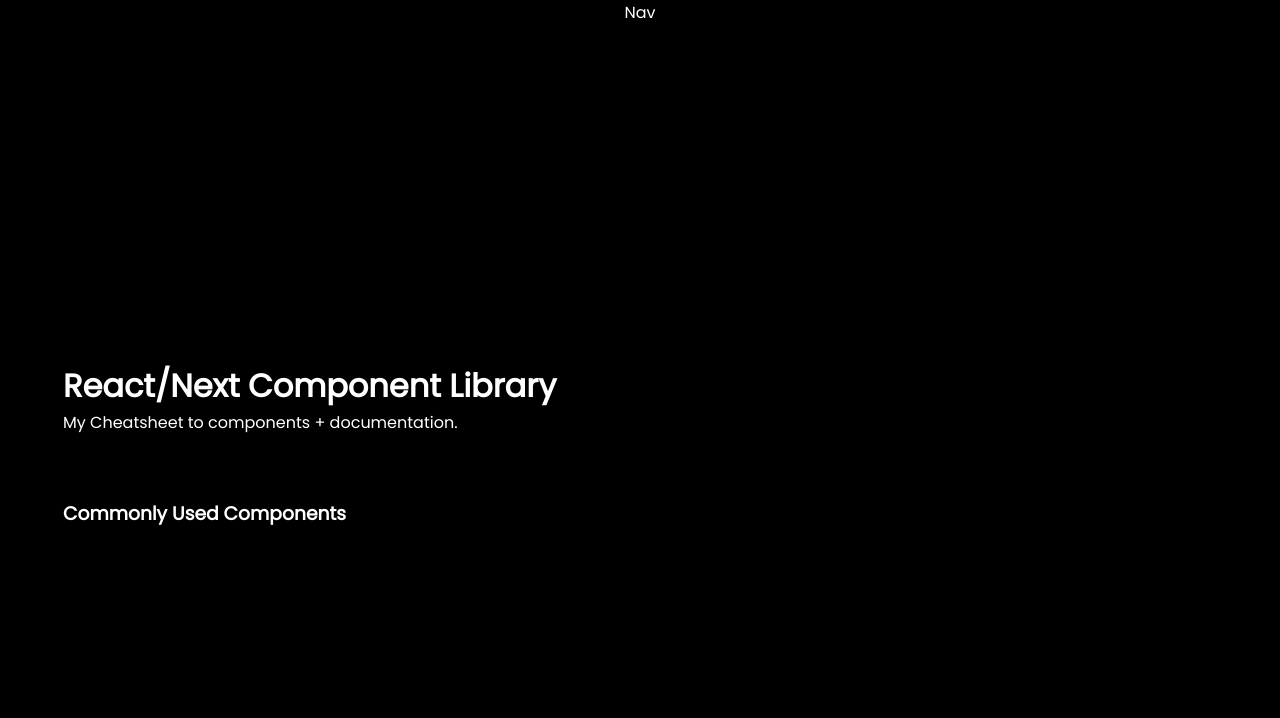
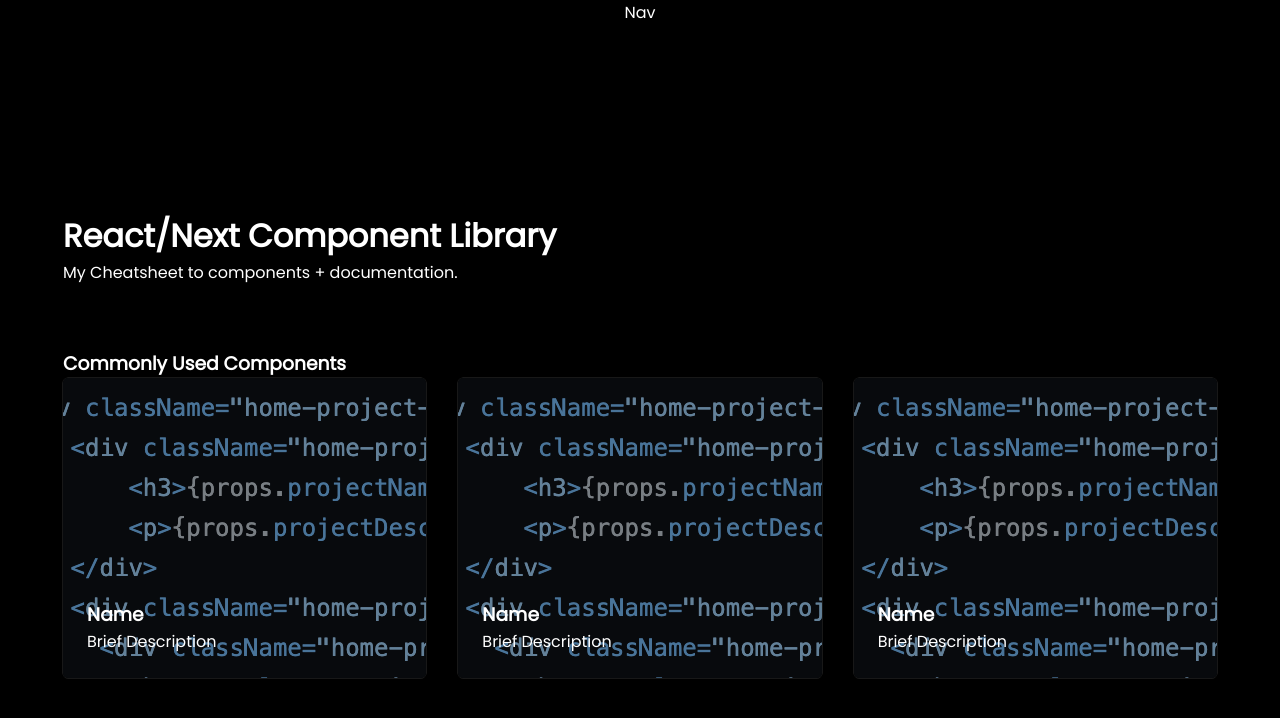
Before and after one commit to RyanBriggsDev/next-components, a Next.js app: page / in a window 1280 px wide. Shown: the top 718 px of the page. Built offline with nearby package versions, Linux system fonts and the light colour scheme.

Commit message:
card component

```diff
--- a/src/components/cards/Card.jsx
+++ b/src/components/cards/Card.jsx
@@ -1,11 +1,30 @@
+import Link from "next/link"
+import { useRouter } from "next/router"
+import defaultImg from '../../assets/img/defaultImg.png'
 
+function Card(props) {
 
-function Card() {
+    const router = useRouter()
+
   return (
-    <div className="card">
-
+    <div className="card" onClick={() => router.push(`${props.linkTo}`)}>
+        <div
+            className="card-img"
+            style={{backgroundImage: `url(${props.image})`}}
+        >
+            <div className="dark-overlay p-1_5 br2 flex flex-start-end flex-dir-col">
+                <h3>Name</h3>
+                <p>Brief Description</p>
+            </div>
+        </div>
     </div>
   )
 }
 
 export default Card
+
+Card.defaultProps = {
+    // works best with 16:9 images and must include .src
+    image: defaultImg.src,
+    linkTo: 'eggs'
+}
--- a/src/pages/_app.js
+++ b/src/pages/_app.js
@@ -1,5 +1,6 @@
 import '../styles/global.css'
 import '../styles/header.css'
+import '../styles/card.css'
 import Layout from '../components/Layout'
 
 function MyApp({ Component, pageProps }) {
--- a/src/pages/index.js
+++ b/src/pages/index.js
@@ -1,4 +1,5 @@
 import Header from "../components/Header"
+import Card from "../components/cards/Card"
 
 export default function Home() {
   return (
@@ -8,7 +9,12 @@
         subText='My Cheatsheet to components + documentation.'
       />
       <section>
-        <h3>Commonly Used Components</h3>
+          <h3>Commonly Used Components</h3>
+          <div className="grid-3-col g-2">
+            <Card />
+            <Card />
+            <Card />
+          </div>
       </section>
     </div>
   )
--- /dev/null
+++ b/src/styles/card.css
@@ -0,0 +1,19 @@
+.card {
+    box-shadow: 0 0 0.5px 0.5px rgba(245, 245, 245, 0.2) ;
+    height: 300px;
+    width: 100%;
+    border-radius: 5px;
+    transition: 300ms ease-in-out;
+}
+
+.card-img {
+    border-radius: 5px;
+    width: 100%;
+    height: 100%;
+}
+
+.card:hover {
+    width: 105%;
+    height: 105%;
+    cursor: pointer;
+}
--- a/src/styles/global.css
+++ b/src/styles/global.css
@@ -10,6 +10,16 @@
     font-family: PoppinsReg;
     src: url('../assets/Poppins/Poppins-Regular.ttf');
 }
+
+/* remove default styling */
+
+a, ul, li {
+    list-style-type: none;
+    text-decoration: none;
+    color: white;
+}
+
+/* layout */
 
 body {
     margin: 0;
@@ -38,3 +48,43 @@
 .my-4 {
     margin: 4rem 0;
 }
+
+    /* layouts */
+
+    .grid-3-col {
+        display: grid;
+        grid-template-columns: repeat(3, 1fr);
+    }
+
+    .g-2 {
+        gap: 2rem;
+    }
+
+    .p-1_5 {
+        padding: 1.5rem;
+    }
+
+    .br {
+        border-radius: 5px;
+    }
+
+    /* display */
+
+    .flex {
+        display: flex;
+    }
+
+    .flex-start-end {
+        justify-content: flex-end;
+        align-items: flex-start;
+    }
+
+    .flex-dir-col {
+        flex-direction: column;
+    }
+
+.dark-overlay {
+    background-color: rgba(0, 0, 0, 0.4);
+    width: 100%;
+    height: 100%;
+}
```
Also changed, not shown: src/assets/img/defaultImg.png (added).
